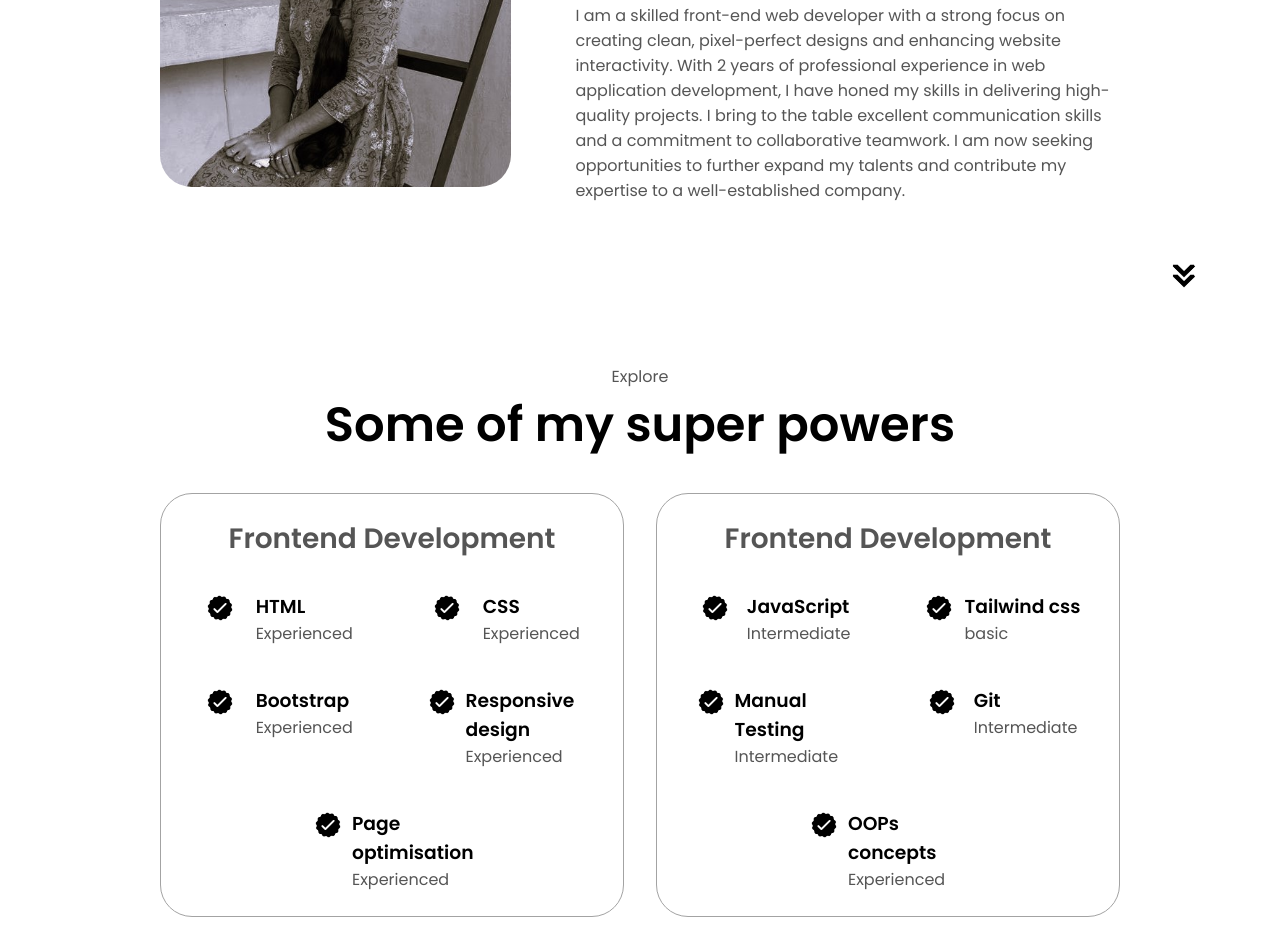
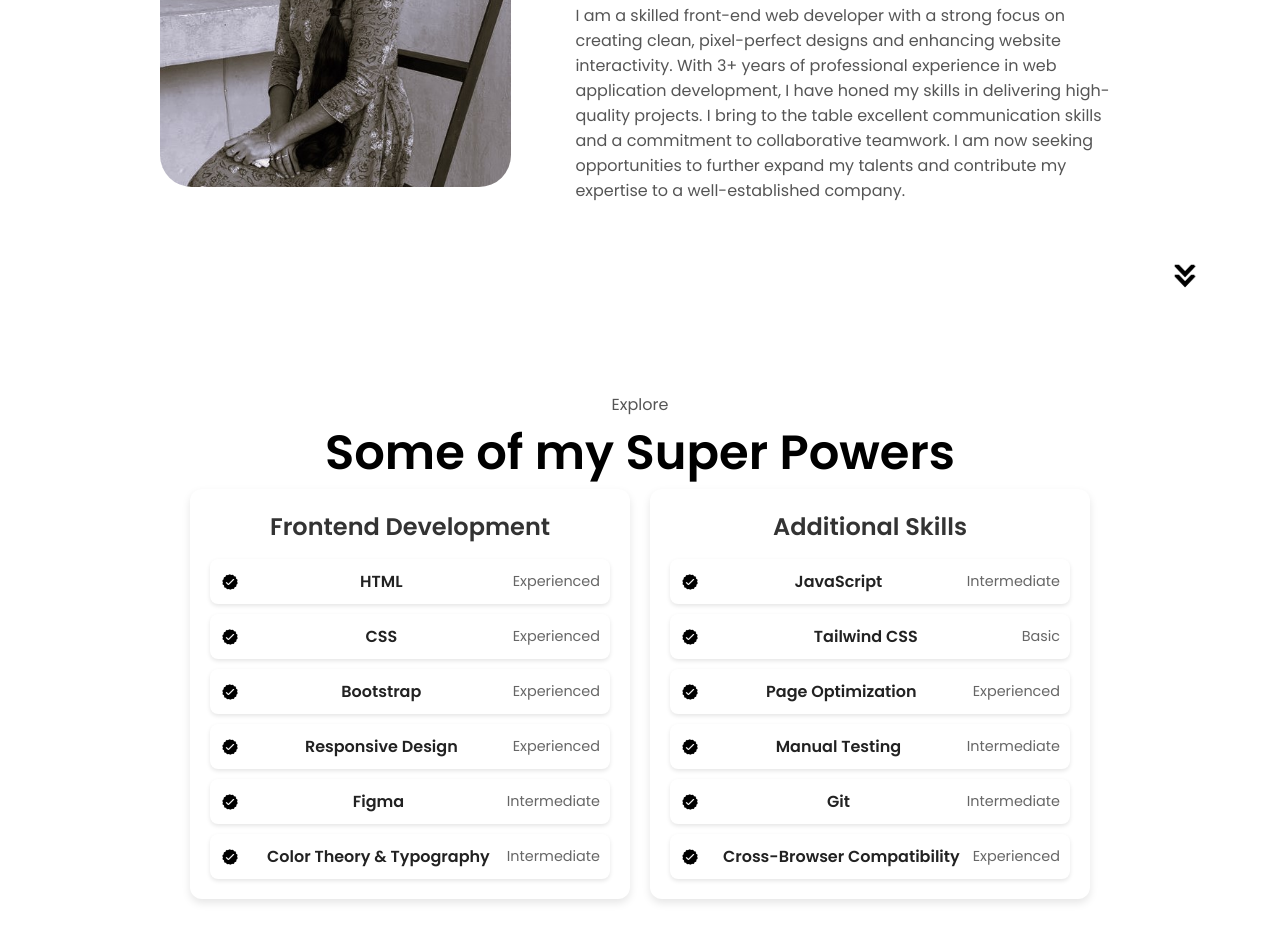
Before and after one commit to swarnalatha-2000/my-portfolio, a plain HTML site: page index.html in a window 1280 px wide. Shown: the part 1332-2284 px from the top of the page. Drawn offline with Linux system fonts and the light colour scheme.

Commit message:
updated code

```diff
--- a/index.html
+++ b/index.html
@@ -74,7 +74,7 @@
           <div class="details-container">
             <img src="./images/experience.png" alt="Experience icon" class="icon" />
             <h3>Experience</h3>
-            <p>2 years <br />Frontend Development</p>
+            <p>3+ years <br />Frontend Development</p>
           </div>
           <div class="details-container">
             <img src="./images/education.png" alt="Education icon" class="icon" />
@@ -85,7 +85,7 @@
         <div class="text-container">
           <p>
             I am a skilled front-end web developer with a strong focus on creating clean, pixel-perfect designs and
-            enhancing website interactivity. With 2 years of professional experience in web application development, I
+            enhancing website interactivity. With 3+ years of professional experience in web application development, I
             have honed my skills in delivering high-quality projects. I bring to the table excellent communication
             skills and a commitment to collaborative teamwork. I am now seeking opportunities to further expand my
             talents and contribute my expertise to a well-established company.
@@ -95,92 +95,79 @@
     </div>
     <img src="./images/arrow.png" alt="Arrow icon" class="icon arrow" onclick="location.href='./#experience'" />
   </section>
-  <section id="experience">
+  <section id="experience" class="experience-section">
     <p class="section__text__p1">Explore</p>
-    <h1 class="title">Some of my super powers</h1>
-    <div class="experience-details-container">
-      <div class="about-containers">
-        <div class="details-container">
+    <h1 class="title mb-3">Some of my Super Powers</h1>
+    <div class="experience-grid">
+      <div class="experience-card">
         <h2 class="experience-sub-title">Frontend Development</h2>
-          <div class="article-container">
-            <article>
-              <img src="./images/checkmark.png" alt="Experience icon" class="icon" />
-              <div>
-                <h3>HTML</h3>
+        <div class="skills-list">
+          <div class="skill-item">
+            <img src="./images/checkmark.png" class="icon" alt="Checkmark" />
+            <h4>HTML</h4>
             <p>Experienced</p>
           </div>
-            </article>
-            <article>
-              <img src="./images/checkmark.png" alt="Experience icon" class="icon" />
-              <div>
-                <h3>CSS</h3>
+          <div class="skill-item">
+            <img src="./images/checkmark.png" class="icon" alt="Checkmark" />
+            <h4>CSS</h4>
             <p>Experienced</p>
           </div>
-            </article>
-            <article>
-              <img src="./images/checkmark.png" alt="Experience icon" class="icon" />
-              <div>
-                <h3>Bootstrap</h3>
+          <div class="skill-item">
+            <img src="./images/checkmark.png" class="icon" alt="Checkmark" />
+            <h4>Bootstrap</h4>
             <p>Experienced</p>
           </div>
-            </article>
-            <article>
-              <img src="./images/checkmark.png" alt="Experience icon" class="icon" />
-              <div>
-                <h3>Responsive design</h3>
+          <div class="skill-item">
+            <img src="./images/checkmark.png" class="icon" alt="Checkmark" />
+            <h4>Responsive Design</h4>
             <p>Experienced</p>
           </div>
-            </article>
-            <article>
-              <img src="./images/checkmark.png" alt="Experience icon" class="icon" />
-              <div>
-                <h3>Page optimisation</h3>
-                <p>Experienced</p>
+          <div class="skill-item">
+            <img src="./images/checkmark.png" class="icon" alt="Checkmark" />
+            <h4>Figma</h4>
+            <p>Intermediate</p>
           </div>
-            </article>
-
+          <div class="skill-item">
+            <img src="./images/checkmark.png" class="icon" alt="Checkmark" />
+            <h4>Color Theory & Typography</h4>
+            <p>Intermediate</p>
+          </div>
 
         </div>
       </div>
-        <div class="details-container">
-          <h2 class="experience-sub-title">Frontend Development</h2>
-          <div class="article-container">
-            <article>
-              <img src="./images/checkmark.png" alt="Experience icon" class="icon" />
-              <div>
-                <h3>JavaScript</h3>
+
+      <div class="experience-card">
+        <h2 class="experience-sub-title">Additional Skills</h2>
+        <div class="skills-list">
+          <div class="skill-item">
+            <img src="./images/checkmark.png" class="icon" alt="Checkmark" />
+            <h4>JavaScript</h4>
             <p>Intermediate</p>
           </div>
-            </article>
-            <article>
-              <img src="./images/checkmark.png" alt="Experience icon" class="icon" />
-              <div>
-                <h3>Tailwind css</h3>
-                <p>basic</p>
+          <div class="skill-item">
+            <img src="./images/checkmark.png" class="icon" alt="Checkmark" />
+            <h4>Tailwind CSS</h4>
+            <p>Basic</p>
           </div>
-            </article>
-            <article>
-              <img src="./images/checkmark.png" alt="Experience icon" class="icon" />
-              <div>
-                <h3>Manual Testing</h3>
+          <div class="skill-item">
+            <img src="./images/checkmark.png" class="icon" alt="Checkmark" />
+            <h4>Page Optimization</h4>
+            <p>Experienced</p>
+          </div>
+          <div class="skill-item">
+            <img src="./images/checkmark.png" class="icon" alt="Checkmark" />
+            <h4>Manual Testing</h4>
             <p>Intermediate</p>
           </div>
-            </article>
-            <article>
-              <img src="./images/checkmark.png" alt="Experience icon" class="icon" />
-              <div>
-                <h3>Git</h3>
+          <div class="skill-item">
+            <img src="./images/checkmark.png" class="icon" alt="Checkmark" />
+            <h4>Git</h4>
             <p>Intermediate</p>
           </div>
-            </article>
-            <article>
-              <img src="./images/checkmark.png" alt="Experience icon" class="icon" />
-              <div>
-                <h3>OOPs concepts</h3>
+          <div class="skill-item">
+            <img src="./images/checkmark.png" class="icon" alt="Checkmark" />
+            <h4>Cross-Browser Compatibility</h4>
             <p>Experienced</p>
-              </div>
-            </article>
-
           </div>
         </div>
       </div>
@@ -206,7 +193,8 @@
         </div>
         <div class="details-container color-container">
           <div class="article-container">
-            <img src="./images/project-1-logo.svg" alt="Project 1" class="project-img" />
+            <img src="./images/project-1-logo.svg" style="width: 80px; height: 80px;" alt="Project 1"
+              class="project-img" />
           </div>
           <h2 class="experience-sub-title project-title">Project Two</h2>
           <div class="btn-container">
@@ -237,6 +225,18 @@
             <img src="./images/project-4-logo.svg" alt="Project 1" class="project-img" />
           </div>
           <h2 class="experience-sub-title project-title">Project Four</h2>
+          <div class="btn-container">
+
+            <button class="btn btn-color-2 project-btn" onclick="location.href='https://drkpharma.edu.in/'">
+              Live Demo
+            </button>
+          </div>
+        </div>
+        <div class="details-container color-container">
+          <div class="article-container">
+            <img src="./images/logo_mp.svg" style="width: 80px; height: 80px;" alt="Project 1" class="project-img" />
+          </div>
+          <h2 class="experience-sub-title project-title">Project Five</h2>
           <div class="btn-container">
 
             <button class="btn btn-color-2 project-btn" onclick="location.href='https://drkpharma.edu.in/'">
@@ -288,7 +288,7 @@
         </ul>
       </div>
     </nav>
-    <p>Copyright &#169; 2023 Swarnalatha. All Rights Reserved.</p>
+    <p>Copyright &#169; 2025 Swarnalatha. All Rights Reserved.</p>
   </footer>
   <script src="script.js"></script>
 </body>
--- a/style.css
+++ b/style.css
@@ -325,37 +325,90 @@ section {
   position: relative;
 }
 
-.experience-sub-title {
-  color: rgb(85, 85, 85);
-  font-weight: 600;
-  font-size: 1.75rem;
-  margin-bottom: 2rem;
+.experience-section {
+  text-align: center;
+    padding: 60px 20px;
 }
 
-.experience-details-container {
+.experience-grid {
   display: flex;
+  flex-wrap: wrap;
   justify-content: center;
-  flex-direction: column;
+  gap: 20px;
+  max-width: 900px;
+  margin: auto;
 }
 
-.article-container {
-  display: flex;
-  text-align: initial;
-  flex-wrap: wrap;
-  flex-direction: row;
-  gap: 2.5rem;
-  justify-content: space-around;
+.experience-card {
+  background: white;
+  padding: 20px;
+  border-radius: 12px;
+  box-shadow: 0px 4px 8px rgba(0, 0, 0, 0.1);
+  max-width: 400px;
+  width: 100%;
+  transition: transform 0.3s ease, box-shadow 0.3s ease;
 }
 
-article {
-  display: flex;
-  width: 10rem;
-  justify-content: space-around;
-  gap: 0.5rem;
+.experience-card:hover {
+  transform: translateY(-5px);
+  box-shadow: 0px 6px 12px rgba(0, 0, 0, 0.15);
 }
 
-article .icon {
-  cursor: default;
+.experience-sub-title {
+  font-size: 1.5rem;
+  margin-bottom: 15px;
+  color: #333;
+  font-weight: bold;
+}
+
+.skills-list {
+  display: flex;
+  flex-direction: column;
+  gap: 10px;
+}
+
+.skill-item {
+  display: flex;
+  align-items: center;
+  background: #ffffff;
+  padding: 10px;
+  border-radius: 8px;
+  box-shadow: 0px 2px 4px rgba(0, 0, 0, 0.1);
+  transition: all 0.3s ease;
+}
+.skill-item:hover {
+  background: #ececec;
+  transform: scale(1.02);
+}
+
+.skill-item img {
+  width: 20px;
+  height: 20px;
+  margin-right: 10px;
+}
+
+.skill-item h4 {
+  flex: 1;
+  font-size: 1rem;
+  color: #222;
+  font-weight: 600;
+}
+
+.skill-item p {
+  font-size: 0.9rem;
+  color: #666;
+}
+
+/* Arrow Styling */
+.arrow {
+  margin-top: 30px;
+  cursor: pointer;
+  width: 30px;
+  transition: transform 0.3s;
+}
+
+.arrow:hover {
+  transform: translateY(5px);
 }
 
 /* PROJECTS SECTION */
```
Also changed, not shown: images/logo_mp.svg (added). Lines whose indentation alone changed are shown as unchanged.
